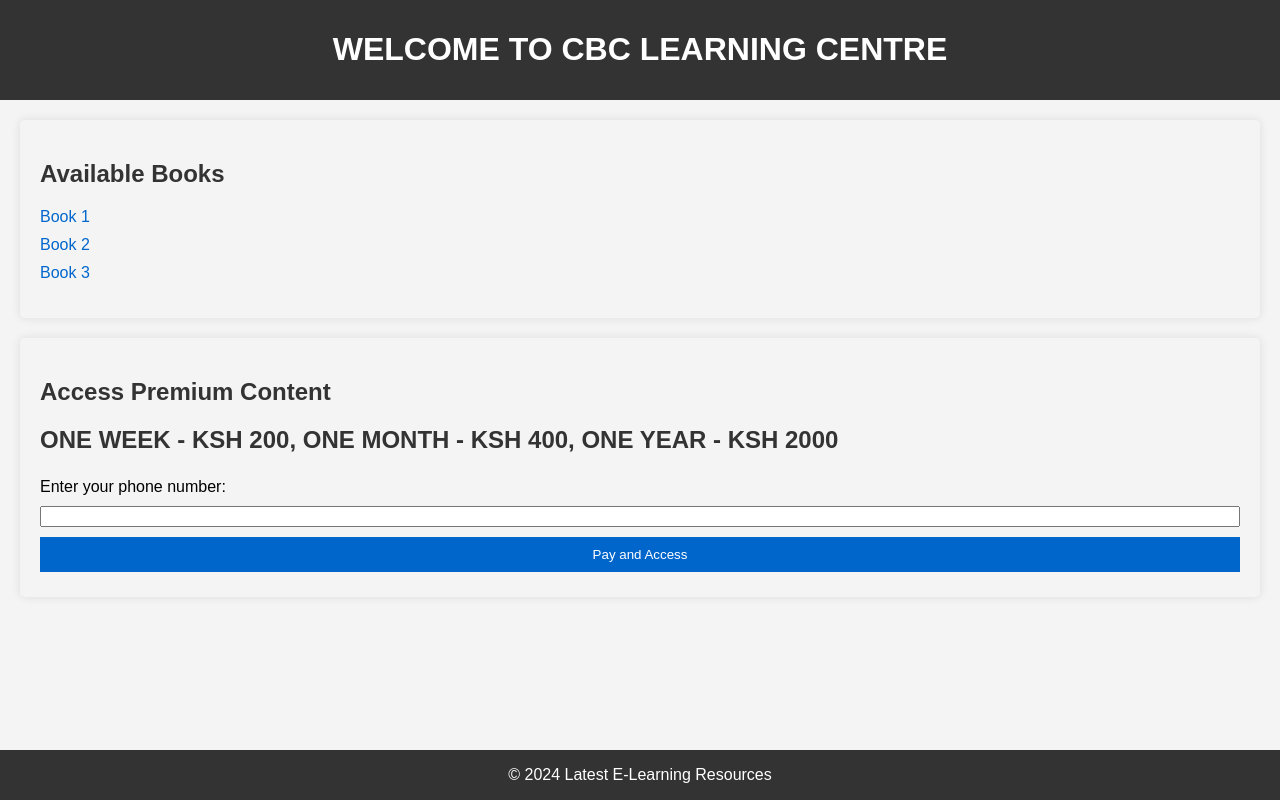
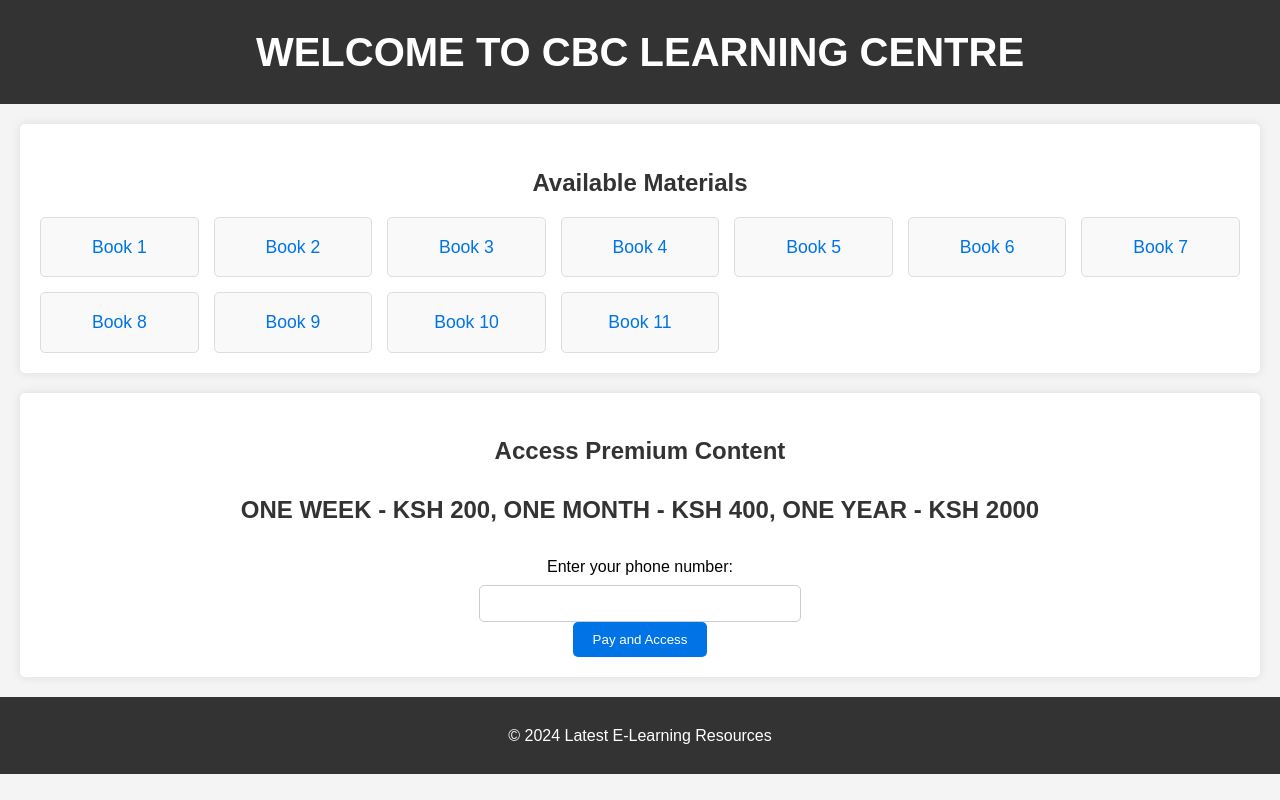
Before and after one commit to SakwaC/Dominic, a PHP site: page / in a window 1280 px wide. Run offline with PHP 8.4, Linux system fonts and the light colour scheme; the visitor is signed in with stand-in values (Sample User, id 1).

Commit message:
modifified index file

```diff
--- a/home1.php
+++ b/home1.php
@@ -90,6 +90,7 @@
 </head>
 
 <body>
+
     <header>
         <div class="logo">
             <h1>CBC ACADEMY</h1>
--- a/index.php
+++ b/index.php
@@ -22,13 +22,22 @@ if (!isset($_SESSION['loggedin']) || $_SESSION['loggedin'] !== true) {
     </header>
 
     <section id="resources">
-        <h2>Available Books</h2>
-        <ul>
-            <li><a href="uploads/budget.drawio.pdf">Book 1</a></li>
-            <li><a href="book2.html">Book 2</a></li>
-            <li><a href="book3.html">Book 3</a></li>
-        </ul>
-    </section>
+    <h2>Available Materials</h2>
+    <div class="books-grid">
+        <a href="uploads/budget.drawio.pdf">Book 1</a>
+        <a href="book2.html">Book 2</a>
+        <a href="book3.html">Book 3</a>
+        <a href="book4.html">Book 4</a>
+        <a href="book5.html">Book 5</a>
+        <a href="book6.html">Book 6</a>
+        <a href="book7.html">Book 7</a>
+        <a href="book8.html">Book 8</a>
+        <a href="book8.html">Book 9</a>
+        <a href="book8.html">Book 10</a>
+        <a href="book8.html">Book 11</a>
+    </div>
+</section>
+
 
     <section id="payment">
         <h2>Access Premium Content</h2>
--- a/styles.css
+++ b/styles.css
@@ -1,74 +1,105 @@
+/* General Styles */
 body {
     font-family: Arial, sans-serif;
     background-color: #f4f4f4;
     margin: 0;
     padding: 0;
+    line-height: 1.6;
 }
 
 header {
     background-color: #333;
     color: #fff;
-    padding: 10px 0;
+    padding: 20px 0;
     text-align: center;
+}
+
+h1 {
+    margin: 0;
+    font-size: 2.5em;
 }
 
 section {
     padding: 20px;
     margin: 20px;
-    background-color: #f4f4f4;
+    background-color: #fff;
     border-radius: 5px;
     box-shadow: 0 0 10px rgba(0, 0, 0, 0.1);
 }
 
 h2 {
     color: #333;
+    margin-bottom: 15px;
+    text-align: center;
 }
 
-ul {
-    list-style-type: none;
-    padding: 0;
+/* Resources Section */
+.books-grid {
+    display: grid;
+    grid-template-columns: repeat(auto-fit, minmax(150px, 1fr));
+    gap: 15px;
 }
 
-ul li {
-    margin: 10px 0;
+.books-grid a {
+    text-decoration: none;
+    color: #0073e6;
+    padding: 15px;
+    border: 1px solid #ddd;
+    border-radius: 5px;
+    text-align: center;
+    display: block;
+    background-color: #f9f9f9;
+    transition: background-color 0.3s, color 0.3s;
+    font-size: 1.1em;
 }
 
-ul li a {
-    text-decoration: none;
-    color: #0066cc;
+.books-grid a:hover,
+.books-grid a:focus {
+    background-color: #0056b3;
+    color: white;
+    outline: 2px solid #ffcc00; /* Outline for better visibility on focus */
 }
 
-ul li a:hover {
-    text-decoration: underline;
-}
-
+/* Payment Section */
 form {
     display: flex;
     flex-direction: column;
+    align-items: center;
 }
 
-label, input, button {
-    margin: 5px 0;
+label {
+    margin: 10px 0 5px;
+}
+
+input[type="text"] {
+    padding: 10px;
+    border: 1px solid #ccc;
+    border-radius: 5px;
+    width: 80%;
+    max-width: 300px;
 }
 
 button {
-    padding: 10px;
-    background-color: #0066cc;
+    padding: 10px 20px;
+    background-color: #0073e6;
     color: #fff;
     border: none;
+    border-radius: 5px;
     cursor: pointer;
+    transition: background-color 0.3s;
 }
 
 button:hover {
-    background-color: #004080;
+    background-color: #0056b3;
 }
 
+/* Footer Styles */
 footer {
     text-align: center;
-    padding: 0px 0;
+    padding: 10px 0;
     background-color: #333;
     color: #fff;
-    position: fixed;
+    position: relative;
     bottom: 0;
     width: 100%;
 }
```
